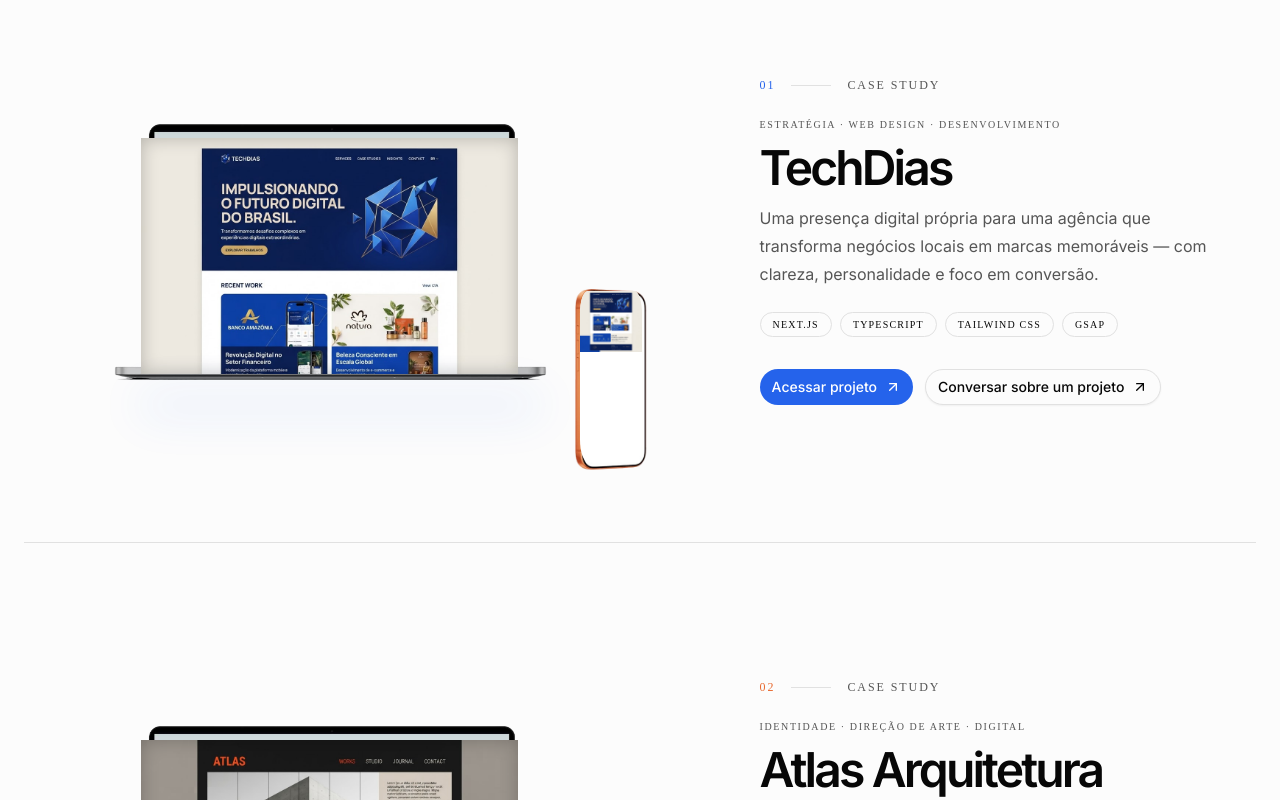
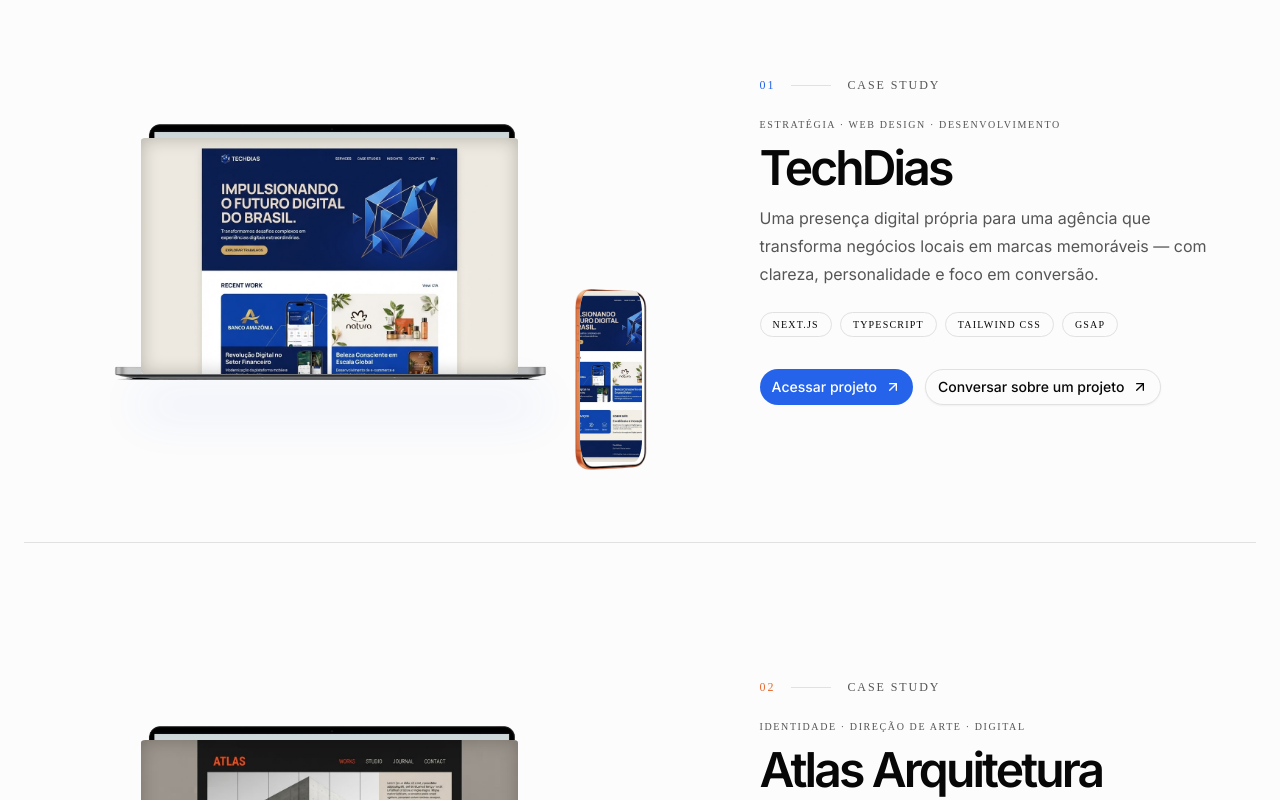
Before and after one commit to ogabrieldias/techdias-landing, a Next.js app: page /portfolio in a window 1280 px wide. Shown: the part 840-1640 px from the top of the page. Built offline with nearby package versions, Linux system fonts and the light colour scheme.

Commit message:
Ajusta alinhamento das imagens nos mockups

```diff
--- a/components/portfolio/laptop-mockup.tsx
+++ b/components/portfolio/laptop-mockup.tsx
@@ -3,10 +3,10 @@ export function LaptopMockup({ src, alt, accent }: { src: string; alt: string; a
     <div className="group relative w-full max-w-[700px] [perspective:1200px]">
       <div className="relative aspect-[1088/704] transition-transform duration-700 group-hover:[transform:rotateX(3deg)_rotateY(-3deg)]">
         <img src="/mockup-macbook.png" alt="" aria-hidden="true" className="absolute inset-0 size-full object-contain" />
-        <div className="absolute left-[18.5%] top-[24.7%] h-[57.7%] w-[59.7%] overflow-hidden bg-white">
-          <img src={src} alt={alt} className="block w-full origin-top object-cover object-top transition-transform duration-[2800ms] ease-in-out group-hover:-translate-y-[35%]" />
+        <div className="absolute left-[18.5%] top-[24.7%] z-10 h-[57.7%] w-[59.7%] overflow-hidden rounded-[1.2%] bg-white">
+          <img src={src} alt={alt} className="absolute inset-0 size-full object-cover object-top transition-transform duration-[2800ms] ease-in-out group-hover:-translate-y-[35%]" />
         </div>
-        <div className="pointer-events-none absolute left-[18.5%] top-[24.7%] h-[57.7%] w-[59.7%] shadow-[inset_0_0_18px_rgba(0,0,0,0.24)]" />
+        <div className="pointer-events-none absolute left-[18.5%] top-[24.7%] z-20 h-[57.7%] w-[59.7%] rounded-[1.2%] shadow-[inset_0_0_18px_rgba(0,0,0,0.24)]" />
       </div>
       <div className="pointer-events-none absolute bottom-[9%] left-[18%] right-[18%] h-2 rounded-full blur-xl" style={{ backgroundColor: accent, opacity: 0.28 }} />
     </div>
--- a/components/portfolio/mobile-mockup.tsx
+++ b/components/portfolio/mobile-mockup.tsx
@@ -2,8 +2,8 @@ export function MobileMockup({ src, alt }: { src: string; alt: string }) {
   return (
     <div className="group absolute -bottom-5 right-0 z-20 aspect-square w-[150px] [perspective:900px] sm:-bottom-8 sm:right-3 sm:w-[210px] lg:right-[-26px]">
       <img src="/mockup-iphone17.png" alt="" aria-hidden="true" className="absolute inset-0 size-full object-contain transition-transform duration-500 group-hover:[transform:rotateY(8deg)_rotateZ(-2deg)]" />
-      <div className="absolute left-[32.8%] top-[11.1%] h-[81.4%] w-[29.1%] overflow-hidden rounded-[13%] bg-white">
-        <img src={src} alt={alt} className="block w-full origin-top object-cover object-top transition-transform duration-[2400ms] ease-in-out group-hover:-translate-y-[28%]" />
+      <div className="absolute left-[32.8%] top-[11.1%] z-10 h-[81.4%] w-[29.1%] overflow-hidden rounded-[13%] bg-white">
+        <img src={src} alt={alt} className="absolute inset-0 size-full object-cover object-top transition-transform duration-[2400ms] ease-in-out group-hover:-translate-y-[28%]" />
       </div>
     </div>
   )
```
